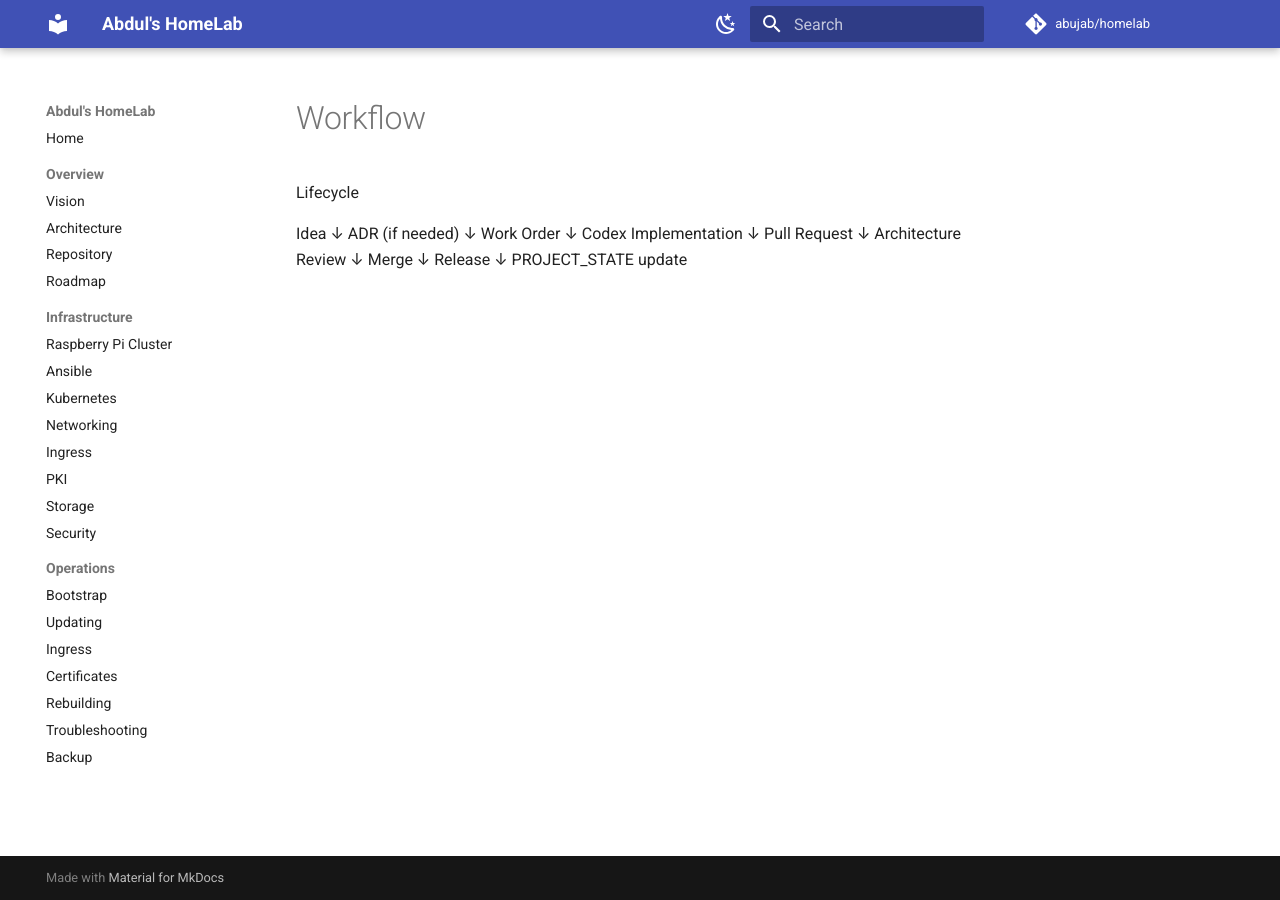
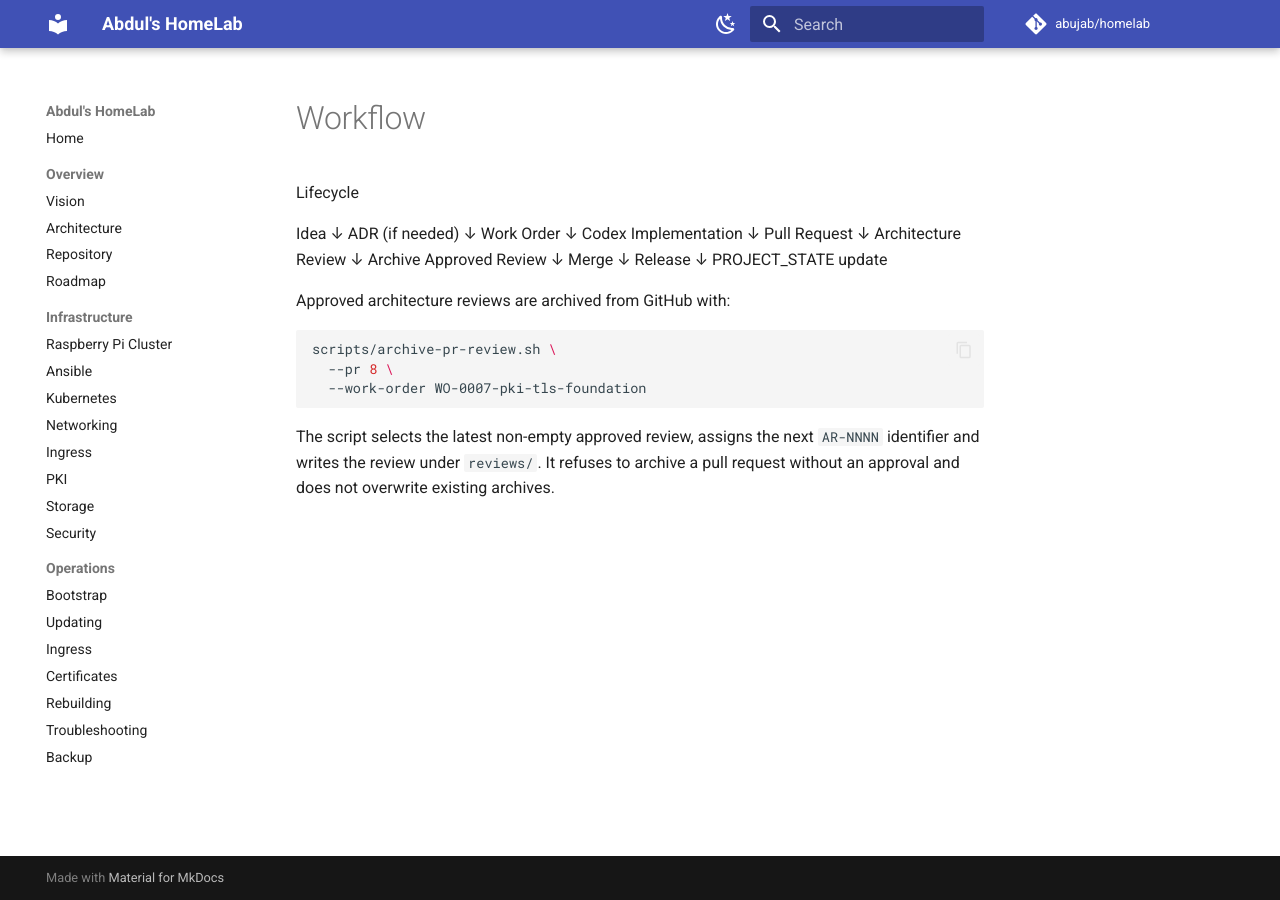
Before and after one commit to abujab/homelab, an MkDocs documentation site: the page built from docs/development/workflow.md, in a window 1280 px wide. Built offline with MkDocs 1.6.1 and Material for MkDocs 9.7.7, drawn with Linux system fonts in a browser that asks for light colours; comment, search, counter and statistics services are not loaded.

Commit message:
Automate architecture review archiving

````diff
--- a/docs/development/workflow.md
+++ b/docs/development/workflow.md
@@ -12,8 +12,23 @@ Pull Request
     ↓
 Architecture Review
     ↓
+Archive Approved Review
+    ↓
 Merge
     ↓
 Release
     ↓
 PROJECT_STATE update
+
+Approved architecture reviews are archived from GitHub with:
+
+```bash
+scripts/archive-pr-review.sh \
+  --pr 8 \
+  --work-order WO-0007-pki-tls-foundation
+```
+
+The script selects the latest non-empty approved review, assigns the next
+`AR-NNNN` identifier and writes the review under `reviews/`. It refuses to
+archive a pull request without an approval and does not overwrite existing
+archives.
````
Also changed, not shown: reviews/AR-0004-WO-0007-pki-tls-foundation.md (added, +29 -0 lines), 1 other file.
